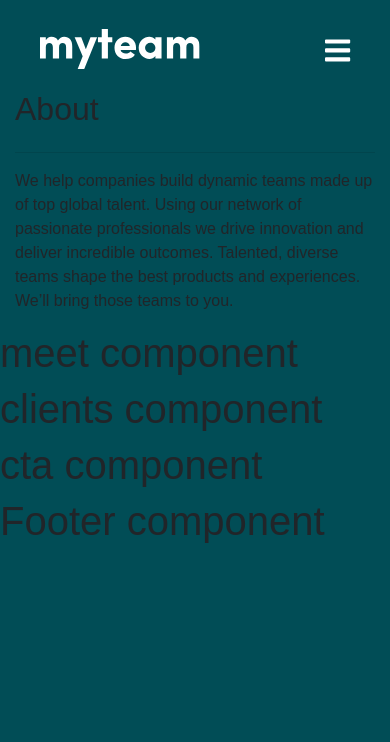
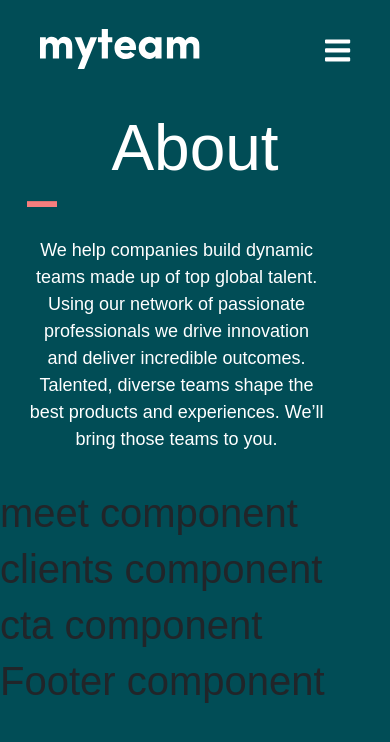
Before and after one commit to clf94-dev/myteam-vue, a Vue app: page /about in a window 390 px wide. Shown: the top 742 px of the page. Built offline with nearby package versions, Linux system fonts and the light colour scheme.

Commit message:
added style to TopAbout

```diff
--- a/src/components/TopAbout.vue
+++ b/src/components/TopAbout.vue
@@ -20,5 +20,47 @@ export default {
 </script>
 
 <style scoped>
+.topAbout-section {
+    padding: 5% 7%;
+}
 
+@media screen and (max-width: 756px) {
+    .topAbout-section .title-col {
+        text-align: center;
+    }
+}
+
+.topAbout-section .title-col h2 {
+    font-size: 64px;
+    font-weight: 400;
+    color: white;
+}
+
+@media screen and (max-width: 756px) {
+    .topAbout-section .text-col {
+        text-align: center;
+    }
+}
+
+.topAbout-section .text-col hr {
+    width: 30px;
+    height: 5px;
+    margin-left: 0;
+    background-color: #f67e7e;
+    color: #f67e7e;
+    margin-bottom: 5%;
+}
+
+@media screen and (max-width: 1080px) {
+    .topAbout-section .text-col hr {
+        margin-top: 2%;
+        margin-bottom: 9%;
+    }
+}
+
+.topAbout-section .text-col p {
+    font-size: 18px;
+    color: white;
+    padding-right: 11%;
+}
 </style>
```
